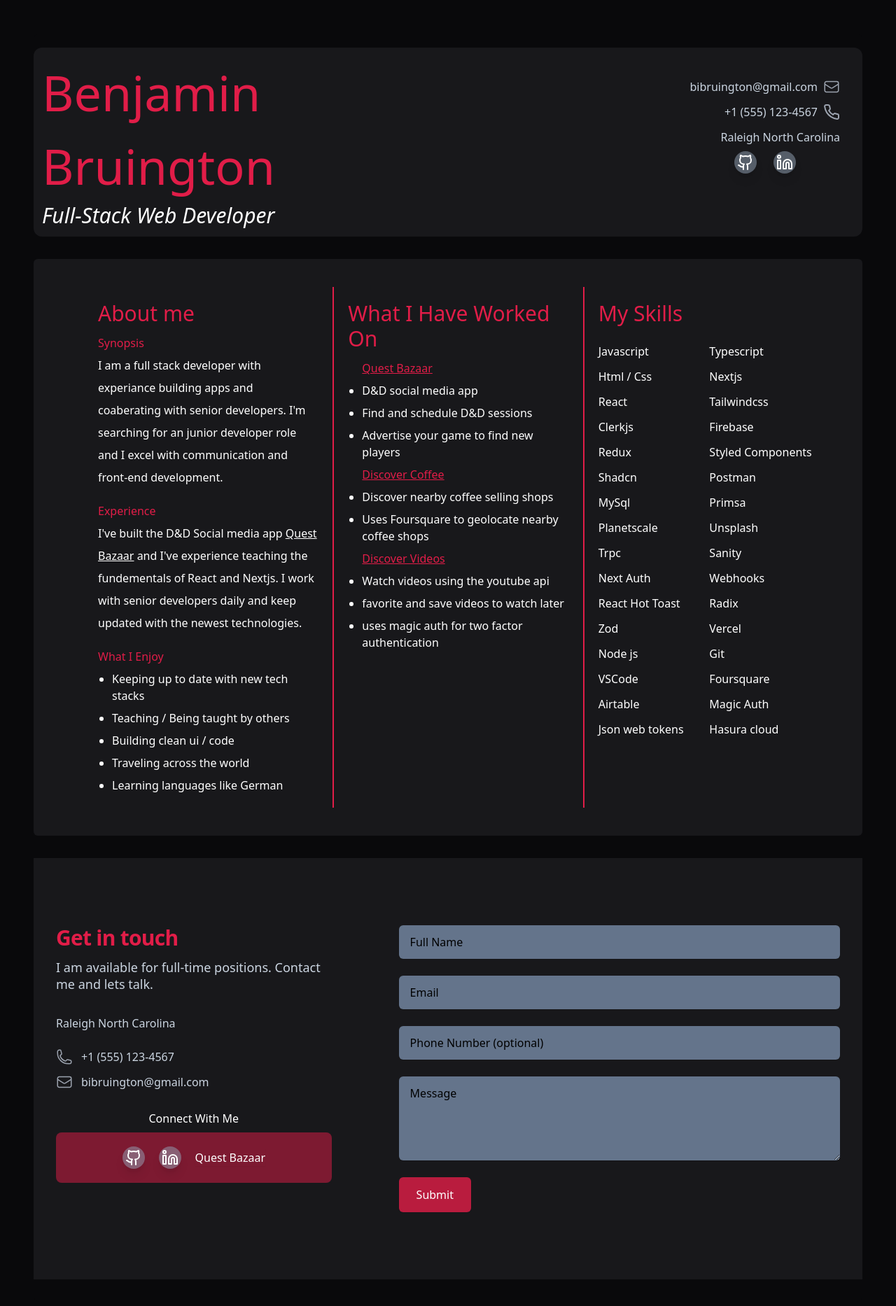
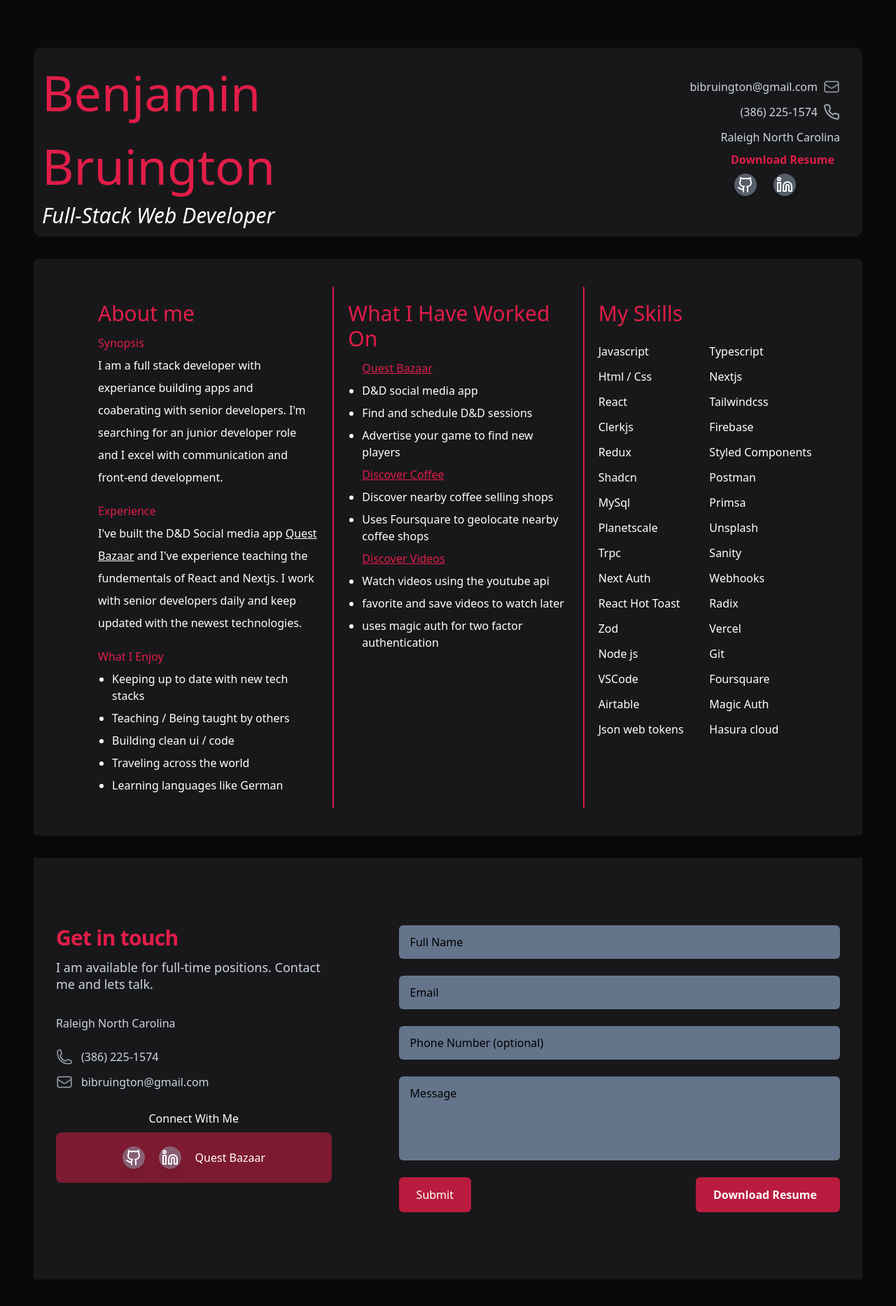
Before and after one commit to BBruington/about-me, a Next.js app: page / in a window 1280 px wide. Shown: the top 1866 px of the page at 70% size. Built offline with nearby package versions, Linux system fonts and the light colour scheme.

Commit message:
download resume

```diff
--- a/src/app/page.tsx
+++ b/src/app/page.tsx
@@ -11,7 +11,9 @@ export default function Home() {
         <header className="w-full flex bg-secondary-foreground p-3 mt-5 mb-8 rounded-xl">
           <div className="flex flex-col sm:flex-row justify-between w-full">
             <div className="text-white w-full lg:w-1/2">
-              <h1 className="text-[70px] text-center sm:text-left text-primary">Benjamin Bruington</h1>
+              <h1 className="text-[70px] text-center sm:text-left text-primary">
+                Benjamin Bruington
+              </h1>
               <h2 className="text-3xl text-center sm:text-left italic font-thin">
                 Full-Stack Web Developer
               </h2>
@@ -31,7 +33,7 @@ export default function Home() {
                 <div className="mt-3">
                   <dt className="sr-only">Phone number</dt>
                   <dd className="flex justify-center sm:justify-end">
-                    <span className="ml-3 mr-2">+1 (555) 123-4567</span>
+                    <span className="ml-3 mr-2">(386) 225-1574</span>
                     <PhoneIcon
                       className="h-6 w-6 flex-shrink-0 text-gray-400"
                       aria-hidden="true"
@@ -42,6 +44,18 @@ export default function Home() {
                   <dt className="sr-only">Postal address</dt>
                   <dd className="flex justify-center sm:justify-end">
                     <p>Raleigh North Carolina</p>
+                  </dd>
+                </div>
+                <div className="mt-2">
+                  <dt className="sr-only">Resume</dt>
+                  <dd className="flex justify-center sm:justify-end">
+                    <a
+                      href="/Benjamin's Resume.pdf"
+                      download
+                      className="mr-2 text-primary font-bold hover:underline"
+                    >
+                      Download Resume
+                    </a>
                   </dd>
                 </div>
               </dl>
--- a/src/components/contactMe.tsx
+++ b/src/components/contactMe.tsx
@@ -63,7 +63,7 @@ export default function ContactForm() {
                     className="h-6 w-6 flex-shrink-0 text-gray-400"
                     aria-hidden="true"
                   />
-                  <span className="ml-3">+1 (555) 123-4567</span>
+                  <span className="ml-3">(386) 225-1574</span>
                 </dd>
               </div>
               <div className="mt-3">
@@ -171,13 +171,20 @@ export default function ContactForm() {
                   defaultValue={""}
                 />
               </div>
-              <div>
+              <div className="flex items-center justify-between">
                 <button
                   type="submit"
                   value="Send"
                   className="inline-flex justify-center rounded-md border border-transparent bg-primary/80 py-3 px-6 text-base font-medium text-white shadow-sm hover:bg-primary focus:outline-none focus:ring-2 focus:ring-indigo-500 focus:ring-offset-2"
                 >
                   Submit
+                </button>
+                <button className="inline-flex justify-center rounded-md border border-transparent bg-primary/80 py-3 px-6 text-base font-medium text-white shadow-sm hover:bg-primary focus:outline-none focus:ring-2 focus:ring-indigo-500 focus:ring-offset-2">
+                  <dt className="sr-only">Resume</dt>
+                  <dd className="flex justify-center sm:justify-end">
+                    <a href="/Benjamin's Resume.pdf" download className="mr-2 font-bold">Download Resume</a>
+
+                  </dd>
                 </button>
               </div>
             </form>
```
Also changed, not shown: 1 other file (tests, documents, lock files or other folders).
